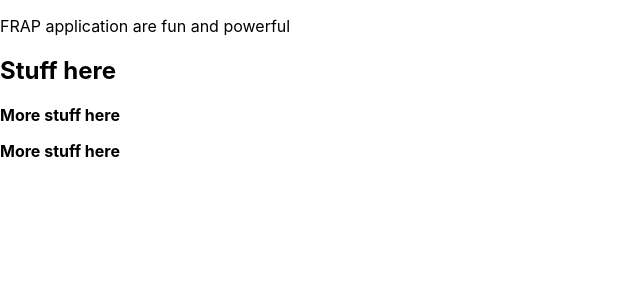
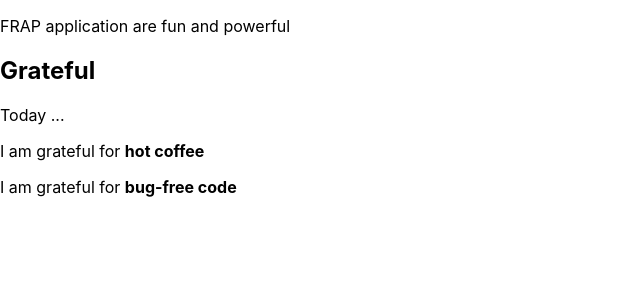
Before and after one commit to makohira/react-examples, a React (Create React App) app: page / in a window 1280 px wide. Shown: the top 300 px of the page, without its empty margins (0-640 px from the left). Built offline with nearby package versions, Linux system fonts and the light colour scheme.

Commit message:
tried to use attribute and content with props

```diff
--- a/src/App.jsx
+++ b/src/App.jsx
@@ -2,9 +2,11 @@
 
 class Thing1 extends Component {
   render() {
+    const { title, children } = this.props;
     return (
       <div className="Thing1">
-        <h2>Stuff here</h2>
+        <h2>{title}</h2>
+        { children }
       </div>
     );
   }
@@ -12,9 +14,10 @@
 
 class Thing2 extends Component {
   render() {
+    const { gratitude } = this.props;
     return (
       <div className="Thing2">
-        <p><strong>More stuff here</strong></p>
+        <p>I am grateful for <strong>{ gratitude }</strong></p>
       </div>
     );
   }
@@ -25,9 +28,9 @@
     return (
       <div className="App">
         <p>FRAP application are fun and powerful</p>
-        <Thing1 />
-        <Thing2 />
-        <Thing2 />
+        <Thing1 title="Grateful">Today ...</Thing1>
+        <Thing2 gratitude="hot coffee"/>
+        <Thing2 gratitude="bug-free code"/>
       </div>
     );
   }
```
